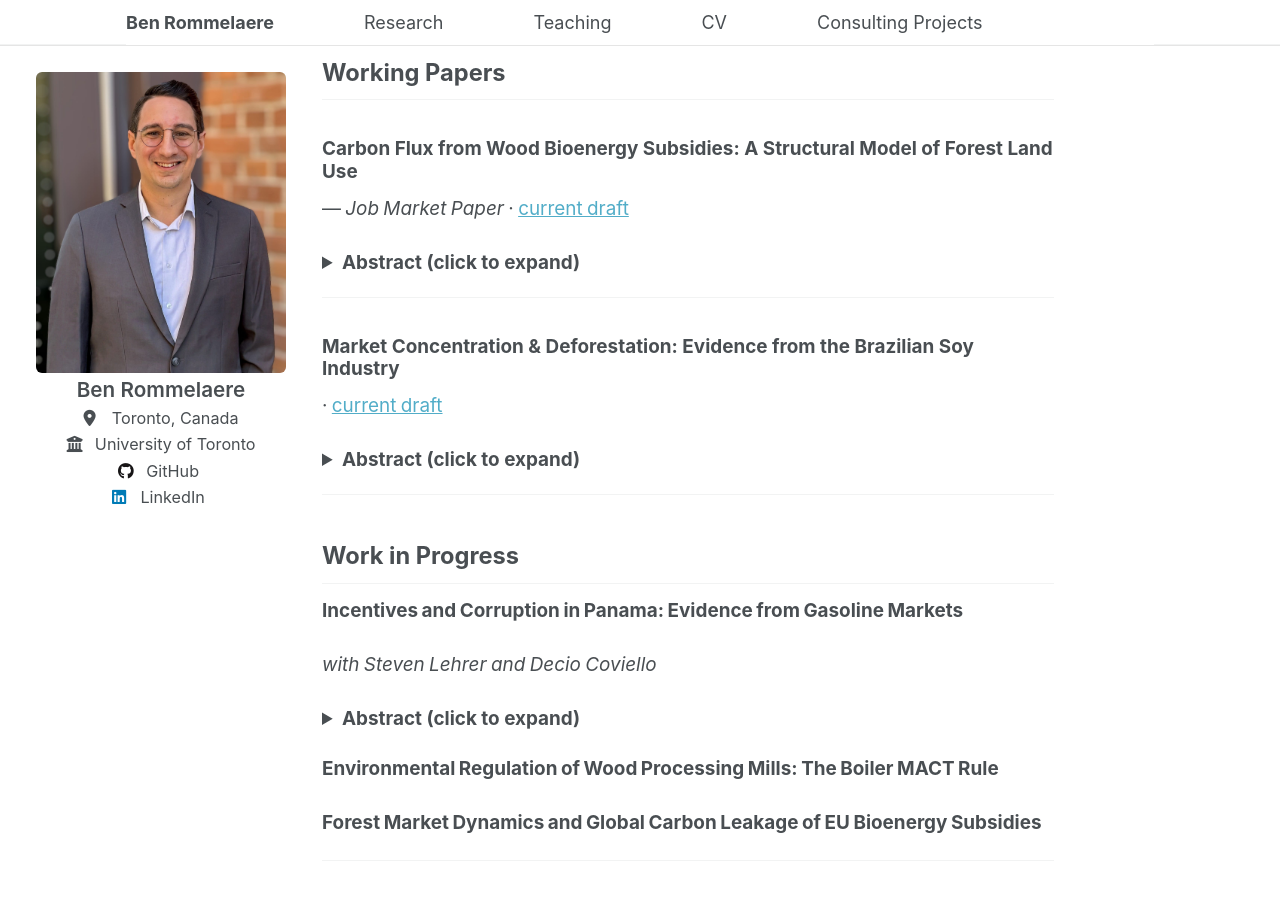
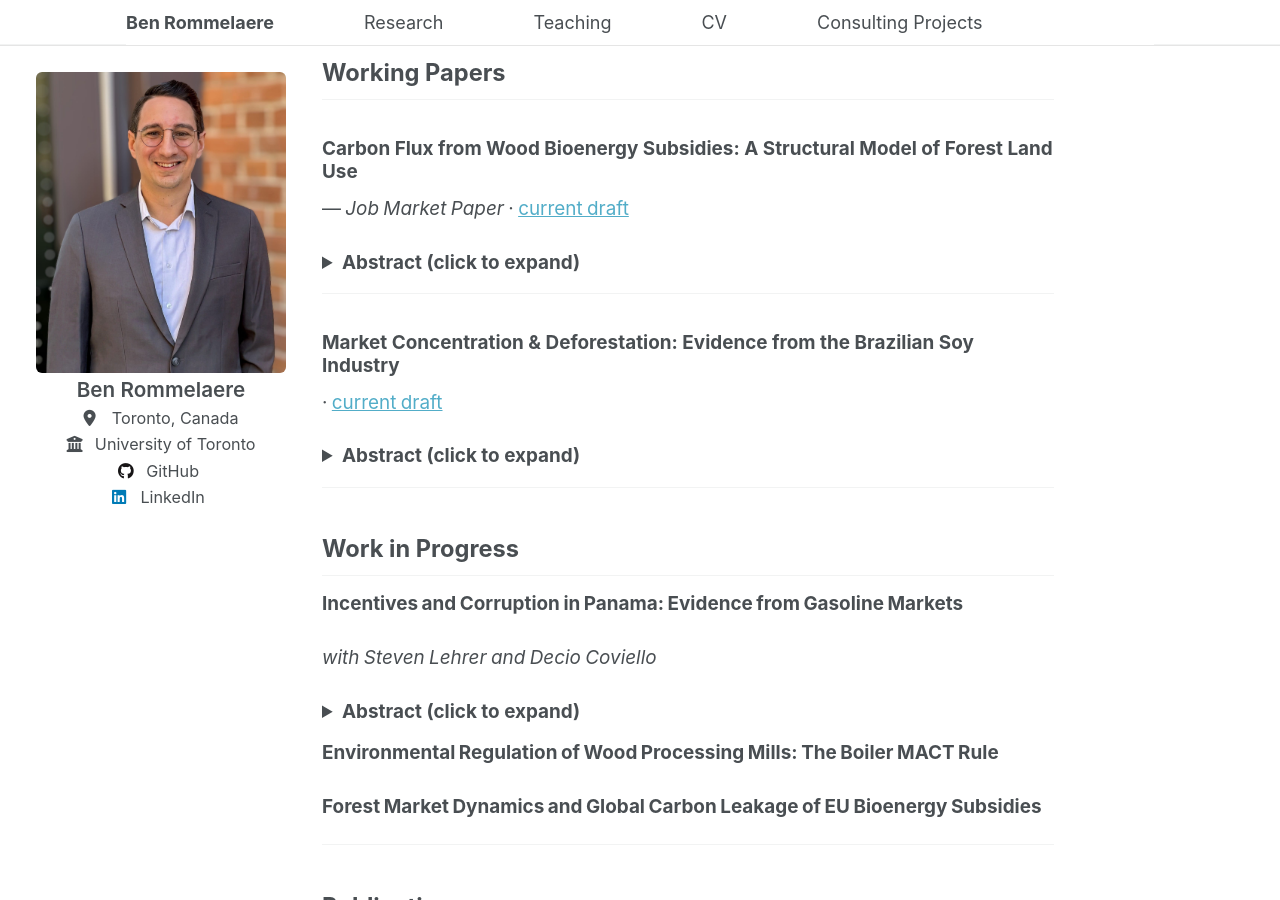
Before and after one commit to brommelaere/brommelaere.github.io, a Jekyll site: the page built from _pages/research.md, in a window 1280 px wide and 900 px high. Built offline with Jekyll 4.4.1, drawn with Linux system fonts in a browser that asks for light colours.

Commit message:
Update research.md

```diff
--- a/_pages/research.md
+++ b/_pages/research.md
@@ -9,8 +9,8 @@ classes: [no-title, research-page]
 ## Working Papers
 
 ### Carbon Flux from Wood Bioenergy Subsidies: A Structural Model of Forest Land Use
-<p style="margin: 0.05rem 0 0.30rem 0; font-weight: 400;">— <em>Job Market Paper</em> · <a href="#" target="_blank">current draft</a></p>
-<details style="margin: 0.25rem 0 1.00rem 0; padding-top: 0; border-top: 0;">
+<p style="margin: 0.02rem 0 0.10rem 0; font-weight: 400;">— <em>Job Market Paper</em> · <a href="#" target="_blank">current draft</a></p>
+<details style="margin: 0.05rem 0 0.5rem 0; padding-top: 0; border-top: 0;">
   <summary><strong>Abstract (click to expand)</strong></summary>
 Wood bioenergy offers one path to reduce carbon emissions from fossil energy and is an increasingly important fuel in both the U.K. and EU-27. Yet, because wood is more carbon intensive than fossil fuels at the smokestack, the climate impact from wood bioenergy policies depends on whether forest carbon uptake offsets these emissions. I study this question in the context of the U.S. South, a globally significant supplier of wood bioenergy. I develop a dynamic structural model of land use and harvesting decisions, extending a traditional stochastic Faustmann model to incorporate land-use switching and oligopsony power. Using this model, I assess the impact of wood bioenergy mills supplying wood to Europe following large bioenergy subsidies. The model is estimated on a panel of 5.1 million land plots, built from remote-sensing data on land use, tree harvesting, and forest biomass accumulation. My estimates imply that by 2050, harvesting rates increase by 6%, and due to imperfect replanting, forested area shrinks by ≈1,500 km² — roughly the size of Orlando’s 2010 urban footprint. By 2024, this translates to an annual decline in carbon sequestration equal to 1.3% of U.K. emissions. The resulting reduction in forest carbon stocks does not recover within any relevant policy horizon.
 </details>
@@ -18,8 +18,8 @@ Wood bioenergy offers one path to reduce carbon emissions from fossil energy and
 <hr style="margin: 0.80rem 0 1.00rem;">
 
 ### Market Concentration & Deforestation: Evidence from the Brazilian Soy Industry
-<p style="margin: 0.05rem 0 0.30rem 0; font-weight: 400;">· <a href="#" target="_blank">current draft</a></p>
-<details style="margin: 0.25rem 0 1.00rem 0; padding-top: 0; border-top: 0;">
+<p style="margin: 0.02rem 0 0.10rem 0; font-weight: 400;">· <a href="#" target="_blank">current draft</a></p>
+<details style="margin: 0.0.5rem 0 0.5rem 0; padding-top: 0; border-top: 0;">
   <summary><strong>Abstract (click to expand)</strong></summary>
 The Brazilian soy industry is a leading cause of deforestation in several major biomes, including the Amazon, yet little is known about how market structure affects land-use outcomes. This paper exploits the 2014 acquisition and merger of two major soy exporters by China’s state-owned firm COFCO to estimate the causal effects of buyer concentration on farmgate soy prices, production, and deforestation. Using a municipality-level panel from 2006–2018 linking supply-chain data, administrative data, and MapBiomas deforestation records, I implement a staggered event-study design to estimate local impacts of the merger. Results show a short-run increase in farmgate prices where buyer concentration rose — an unexpected effect consistent with strategic mutual forbearance among oligopsonists. In contrast, when COFCO enters new markets, I find that increased competition leads to sustained price increases and lower deforestation. One likely mechanism is COFCO’s deforestation-free sourcing commitments.
 </details>
@@ -28,8 +28,8 @@ The Brazilian soy industry is a leading cause of deforestation in several major
 
 ## Work in Progress
 **Incentives and Corruption in Panama: Evidence from Gasoline Markets**
-  <p style="margin: 0.10rem 0 0.30rem 0;"><em>with Steven Lehrer and Decio Coviello</em></p>
-  <details style="margin: 0.25rem 0 1.00rem 0; padding-top: 0; border-top: 0;">
+  <p style="margin: 0.02rem 0 0.10rem 0;"><em>with Steven Lehrer and Decio Coviello</em></p>
+  <details style="margin: 0.05rem 0 0.5rem 0; padding-top: 0; border-top: 0;">
   <summary><strong>Abstract (click to expand)</strong></summary>
   This paper studies the misuse of public funds using transaction-level data from Panama’s national
   fuel card program, covering over two million purchases by government employees. We document both
@@ -55,7 +55,7 @@ The Brazilian soy industry is a leading cause of deforestation in several major
 *with John Parker*, *International Conference on Transportation and Development, 2016*
 <span style="font-weight:normal;">· [<a href="https://ascelibrary.org/doi/10.1061/9780784479926.051" target="_blank">published version</a>]</span>
 
-  <details style="margin: 0.25rem 0 1.00rem 0; padding-top: 0; border-top: 0;">
+  <details style="margin: 0.05rem 0 0.50rem 0; padding-top: 0; border-top: 0;">
   <summary><strong>Abstract (click to expand)</strong></summary>
   Advances in measuring the intangible costs and benefits of transportation are being made but economic cost-benefit models used to analyze transportation infrastructure projects have not kept up. There are new benefit categories that existing transportation cost-benefit models do not include. One example is the benefit of travel time reliability. This paper summarizes the results of 30 studies of reliability and synthesizes them into a reliability ratio that can be used in transit cost-benefit analysis. By interpreting and standardizing reliability research the paper shows how cutting edge transportation research can be made available to engineering and planning professionals in their planning and design decisions. The value of reliability is implemented in a cost-benefit and risk analysis model and is freely available as a spreadsheet from the authors.
   </details>
```
